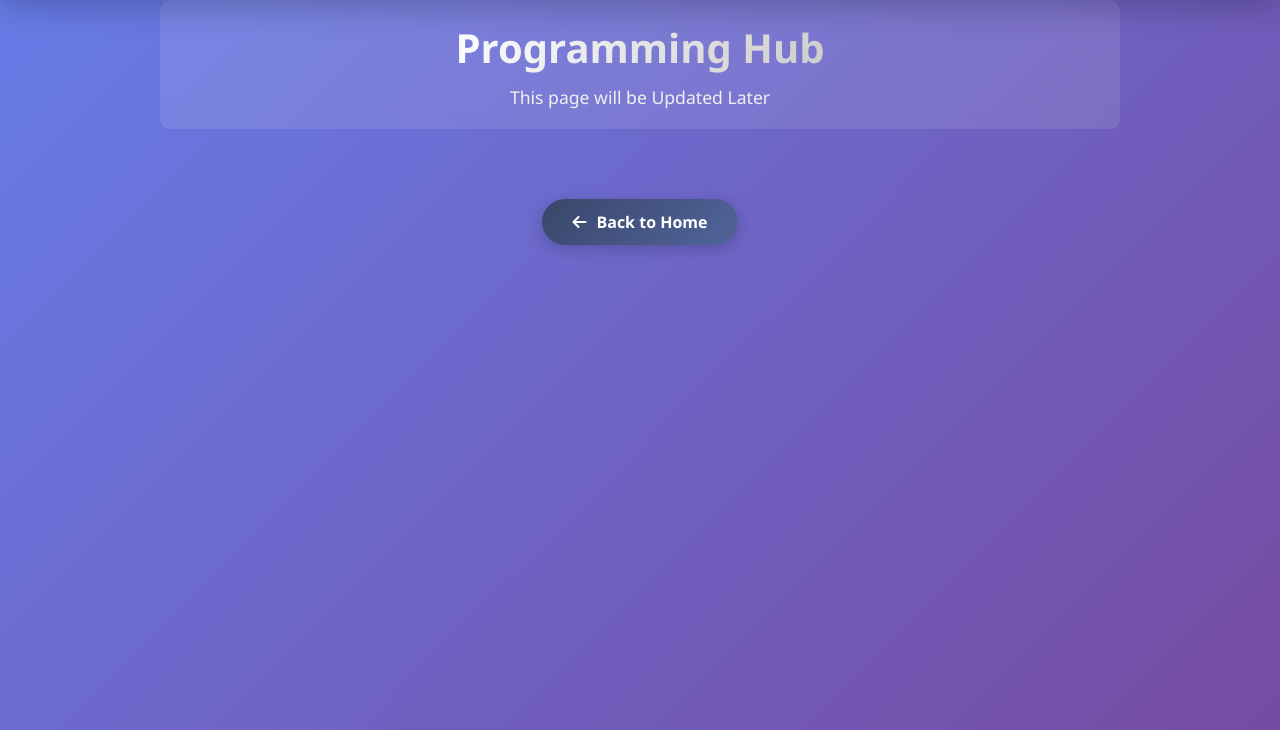
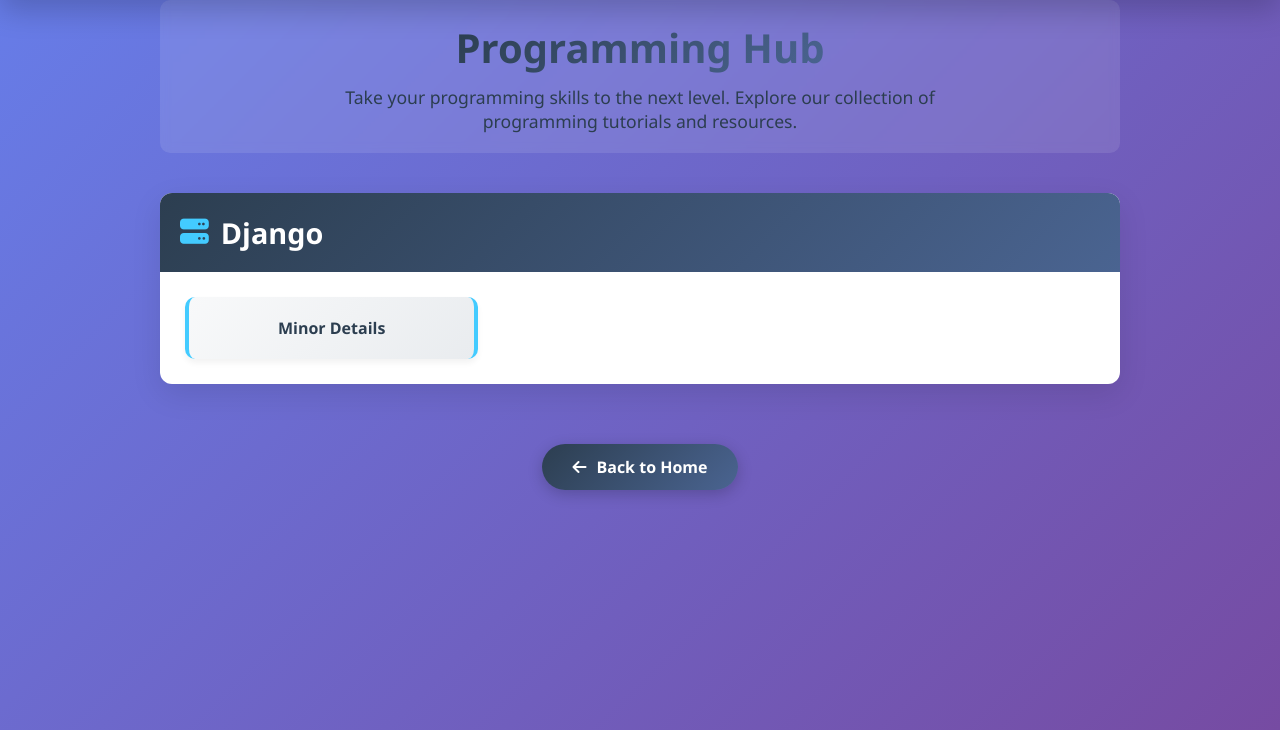
Before and after one commit to rezasdsju/sat_main_2, a Django app: page /programming-hub/ in a window 1280 px wide. Shown: the part 70-800 px from the top of the page. Run offline with Django 5.2, Linux system fonts and the light colour scheme.

Commit message:
commit for program and tutorials

```diff
--- a/home/templates/home/programming/program_hub.html
+++ b/home/templates/home/programming/program_hub.html
@@ -1,17 +1,25 @@
 {% extends 'base.html' %}
 {% load static %}
 
-{% block title %}Programming Hub | SAT{% endblock %}
+{% block title %}Tutorials Hub | SAT{% endblock %}
 
 {% block extra_css %}
 <style>
+    /* Page Content Styles */
     .container {
         max-width: 1000px;
         width: 100%;
         margin: 0 auto;
         padding: 0 20px;
+        flex: 1;
     }
 
+    /*
+    .page-header {
+        text-align: center;
+        margin-bottom: 40px;
+        padding-top: 20px;
+    }*/
     .page-header {
         text-align: center;
         margin-bottom: 40px;
@@ -23,29 +31,28 @@
 
     .page-header h1 {
         font-size: 2.5rem;
+        color: #2c3e50;
         margin-bottom: 10px;
-        background: linear-gradient(135deg, #fff 0%, #ccc 100%);
+        background: linear-gradient(135deg, #2c3e50 0%, #4a6491 100%);
         -webkit-background-clip: text;
         -webkit-text-fill-color: transparent;
         display: inline-block;
     }
 
     .page-header p {
-        color: #f0f0f0;
+        color: #2c3e50;
         font-size: 1.1rem;
         max-width: 700px;
         margin: 0 auto;
     }
 
     .category {
-        background: rgba(255, 255, 255, 0.1);
+        background: white;
         border-radius: 12px;
         overflow: hidden;
         box-shadow: 0 10px 30px rgba(0, 0, 0, 0.1);
         margin-bottom: 30px;
         transition: transform 0.3s ease;
-        backdrop-filter: blur(5px);
-        border: 1px solid rgba(255, 255, 255, 0.18);
     }
 
     .category:hover {
@@ -53,7 +60,7 @@
     }
 
     .category-header {
-        background: linear-gradient(135deg, rgba(44, 62, 80, 0.8) 0%, rgba(74, 100, 145, 0.8) 100%);
+        background: linear-gradient(135deg, #2c3e50 0%, #4a6491 100%);
         color: white;
         padding: 20px;
         display: flex;
@@ -79,25 +86,25 @@
     }
 
     .topic-card {
-        background: linear-gradient(135deg, rgba(248, 249, 250, 0.2) 0%, rgba(233, 236, 239, 0.2) 100%);
+        background: linear-gradient(135deg, #f8f9fa 0%, #e9ecef 100%);
         border-radius: 10px;
         padding: 20px;
         text-align: center;
         transition: all 0.3s ease;
         border-left: 4px solid #43cbff;
+        border-right: 4px solid #43cbff;
         box-shadow: 0 4px 6px rgba(0, 0, 0, 0.05);
-        backdrop-filter: blur(5px);
     }
 
     .topic-card:hover {
-        background: linear-gradient(135deg, rgba(67, 203, 255, 0.3) 0%, rgba(151, 8, 204, 0.3) 100%);
+        background: linear-gradient(135deg, #43cbff 0%, #9708cc 100%);
         transform: translateY(-3px);
         box-shadow: 0 10px 20px rgba(0, 0, 0, 0.15);
     }
 
     .topic-card a {
         text-decoration: none;
-        color: #fff;
+        color: #2c3e50;
         font-weight: 600;
         display: block;
         height: 100%;
@@ -105,7 +112,7 @@
     }
 
     .topic-card:hover a {
-        color: #43cbff;
+        color: white;
     }
 
     .physics .topic-card {
@@ -116,7 +123,7 @@
         display: inline-block;
         margin: 30px auto;
         padding: 12px 30px;
-        background: linear-gradient(135deg, rgba(44, 62, 80, 0.8) 0%, rgba(74, 100, 145, 0.8) 100%);
+        background: linear-gradient(135deg, #2c3e50 0%, #4a6491 100%);
         color: white;
         text-decoration: none;
         border-radius: 50px;
@@ -130,18 +137,18 @@
         gap: 10px;
         max-width: 200px;
         justify-content: center;
-        backdrop-filter: blur(5px);
     }
 
     .back-button:hover {
         transform: translateY(-3px);
         box-shadow: 0 8px 25px rgba(0, 0, 0, 0.3);
-        background: linear-gradient(135deg, rgba(74, 100, 145, 0.8) 0%, rgba(44, 62, 80, 0.8) 100%);
+        background: linear-gradient(135deg, #4a6491 0%, #2c3e50 100%);
     }
 
     .button-container {
         display: flex;
         justify-content: center;
+        margin-bottom: 30px;
     }
 
     /* Responsive styles */
@@ -175,21 +182,18 @@
 <div class="container">
     <div class="page-header">
         <h1>Programming Hub</h1>
-        <p>This page will be Updated Later</p>
+        <p>Take your programming skills to the next level. Explore our collection of programming tutorials and resources.</p>
     </div>
 
-    <!--<div class="category">
+    <div class="category">
         <div class="category-header">
-            <h2><i class="fas fa-chart-line"></i> Statistics and Data Science</h2>
+            <h2><i class="fas fa-server"></i>Django</h2>
         </div>
         <div class="topics-grid">
             <div class="topic-card">
-                <a href='#'>Data Mining</a>
+                <a href="{% url 'conf_matrix' %}">Minor Details</a>
             </div>
-            <div class="topic-card">
-                <a href='#'>Confusion Matrix</a>
-            </div>
-            <div class="topic-card">
+            <!--<div class="topic-card">
                 <a href='#'>K-Nearest Neighbors (KNN)</a>
             </div>
             <div class="topic-card">
@@ -224,11 +228,11 @@
             </div>
             <div class="topic-card">
                 <a href='#'>Inferential Statistics</a>
-            </div>
+            </div>-->
         </div>
     </div>
 
-    <div class="category physics">
+    <!--<div class="category physics">
         <div class="category-header">
             <h2><i class="fas fa-atom"></i> HSC Physics</h2>
         </div>
@@ -249,7 +253,54 @@
                 <a href='#'>Gravitation and Gravity</a>
             </div>
             <div class="topic-card">
-                <a href='#'>Structural Properties of Matter</a>
+                <a href='surface_tension.html'>Structural Properties of Matter</a>
+            </div>
+            <div class="topic-card">
+                <a href='#'>Periodic Motion</a>
+            </div>
+            <div class="topic-card">
+                <a href='#'>Wave Mechanics</a>
+            </div>
+            <div class="topic-card">
+                <a href='#'>Ideal Gas Law</a>
+            </div>
+            <div class="topic-card">
+                <a href='#'>Thermodynamics</a>
+            </div>
+            <div class="topic-card">
+                <a href='#'>Electrostatics</a>
+            </div>
+            <div class="topic-card">
+                <a href='#'>Current Electricity</a>
+            </div>
+            <div class="topic-card">
+                <a href='#'>Magnetism</a>
+            </div>
+        </div>
+    </div>-->
+
+    <!--<div class="category physics">
+        <div class="category-header">
+            <h2><i class="fas fa-language"></i>English</h2>
+        </div>
+        <div class="topics-grid">
+            <div class="topic-card">
+                <a href='#'>Narration</a>
+            </div>
+            <div class="topic-card">
+                <a href='#'>Dynamics</a>
+            </div>
+            <div class="topic-card">
+                <a href='#'>Newtonian Mechanics</a>
+            </div>
+            <div class="topic-card">
+                <a href='#'>Work, Power and Energy</a>
+            </div>
+            <div class="topic-card">
+                <a href='#'>Gravitation and Gravity</a>
+            </div>
+            <div class="topic-card">
+                <a href='surface_tension.html'>Structural Properties of Matter</a>
             </div>
             <div class="topic-card">
                 <a href='#'>Periodic Motion</a>
@@ -276,7 +327,7 @@
     </div>-->
 
     <div class="button-container">
-        <a href="{% url 'index' %}" class='back-button'>
+        <a href='{% url "index" %}' class='back-button'>
             <i class="fas fa-arrow-left"></i> Back to Home
         </a>
     </div>
```
Also changed, not shown: home/templates/home/tutorials/tutorial_hub.html (+9 -0 lines), home/views.py (line endings or trailing spaces).
